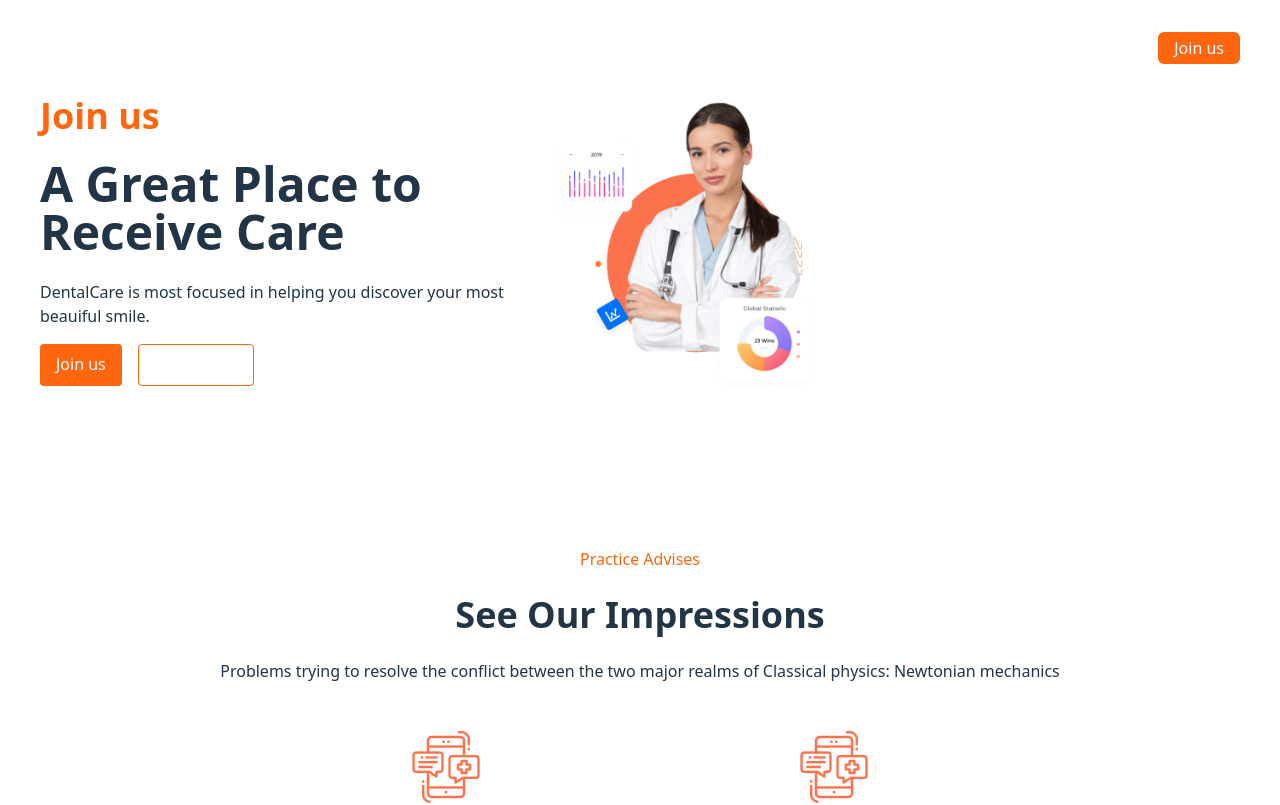
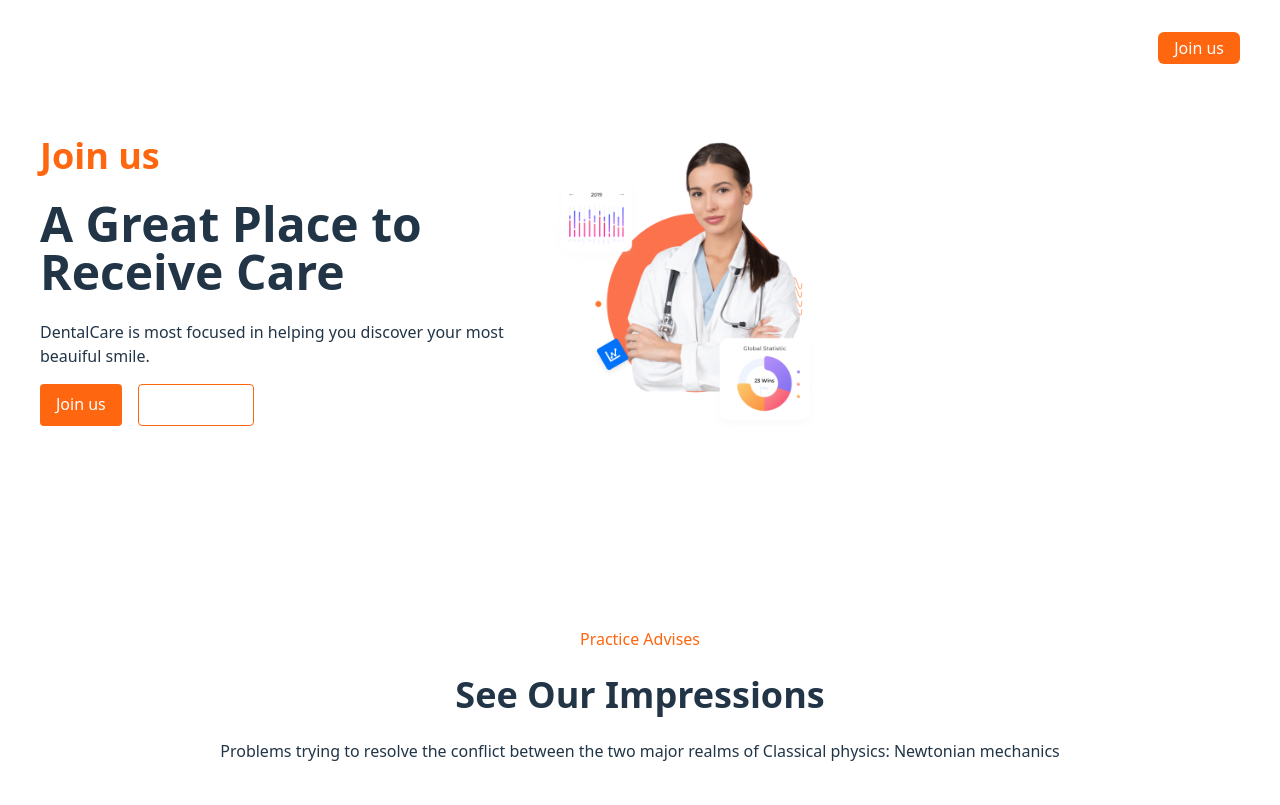
Before and after one commit to EmD-228/my-design-learning, a Vue app: page / in a window 1280 px wide. Shown: the top 805 px of the page. Built offline with nearby package versions, Linux system fonts and the light colour scheme.

Commit message:
ui: improve App container layout and fix component name
- Add grid gap-10 for consistent section spacing
- Fix TestimonialsSection component name to Testimonials

```diff
--- a/src/App.vue
+++ b/src/App.vue
@@ -7,17 +7,17 @@ import HeaderSection from './components/HeaderSection.vue';
 import HeroSection from './components/HeroSection.vue';
 import ImpressionSection from './components/ImpressionSection.vue';
 import Newsletters from './components/Newsletters.vue';
-import TestimonialsSection from './components/Testimonials.vue';
+import Testimonials from './components/Testimonials.vue';
 </script>
 
 <template>
-  <div class="container max-w-xs sm:max-w-[600px] md:max-w-[1000px] lg:max-w-[1200px]">
+  <div class="grid gap-10 container max-w-xs sm:max-w-[600px] md:max-w-[1000px] lg:max-w-[1200px]">
     <HeaderSection></HeaderSection>
     <HeroSection></HeroSection>
     <FeaturesSection></FeaturesSection>
     <DemartmentsSection></DemartmentsSection>
     <ImpressionSection></ImpressionSection>
-    <TestimonialsSection></TestimonialsSection>
+    <Testimonials></Testimonials>
     <FAQ></FAQ>
     <Newsletters></Newsletters>
     <Footer></Footer>
```
